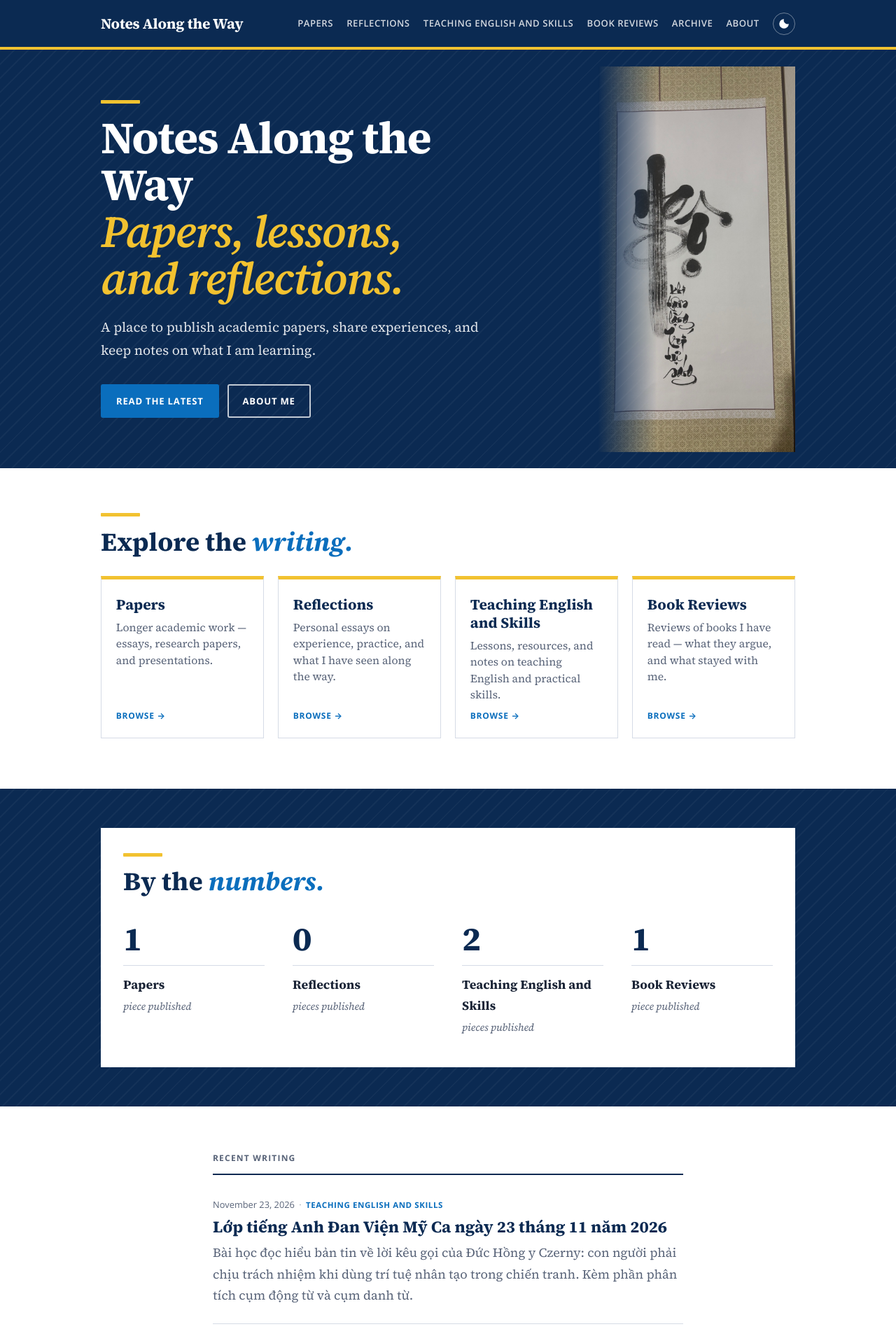
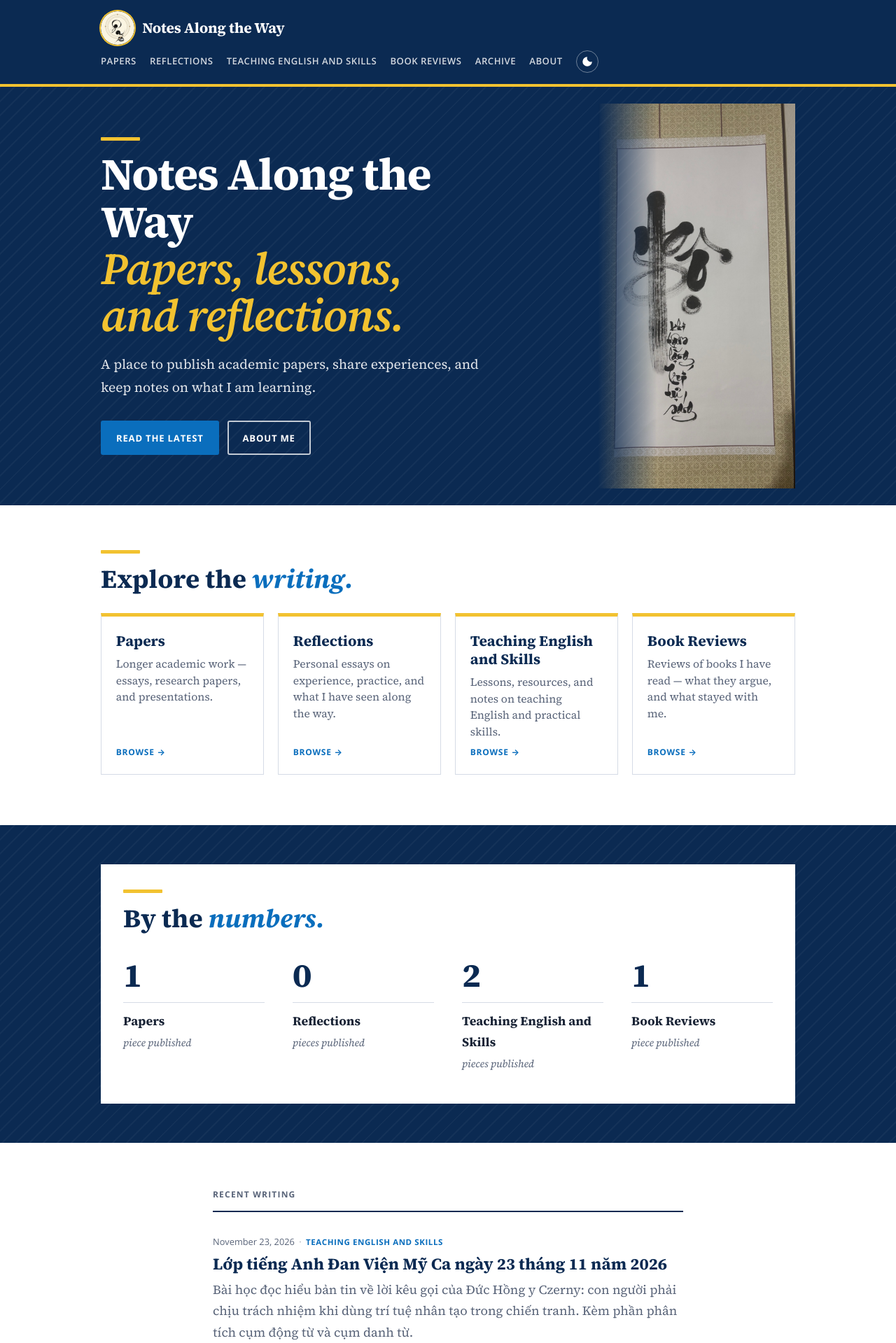
Before and after one commit to nsrpstaff-wq/Jacinto-An-Nguyen, a Jekyll site: the page built from index.html, in a window 1280 px wide. Shown: the top 1919 px of the page at 70% size. Built offline with Jekyll 4.4.1, drawn with Linux system fonts in a browser that asks for light colours.

Commit message:
Add calligraphy logo to header and as browser tab icon
Co-Authored-By: Claude Opus 5.5 <noreply@anthropic.com>

```diff
--- a/_config.yml
+++ b/_config.yml
@@ -5,6 +5,7 @@
 title: Notes Along the Way
 tagline: Papers, reflections, and things I am learning.
 hero_line: Papers, lessons, and reflections.   # gold italic line under the title on the home page
+logo: /assets/images/logo-mark.png   # round badge next to the site title
 hero_image: /assets/images/hero-calligraphy.jpg   # picture in the home page title area (remove the line to hide it)
 hero_image_alt: "Vietnamese calligraphy scroll"
 description: >-
--- a/_includes/head.html
+++ b/_includes/head.html
@@ -5,6 +5,8 @@
 <link rel="preconnect" href="https://fonts.gstatic.com" crossorigin>
 <link href="https://fonts.googleapis.com/css2?family=Source+Serif+4:ital,opsz,wght@0,8..60,400;0,8..60,600;0,8..60,700;1,8..60,400;1,8..60,600;1,8..60,700&family=Open+Sans:wght@400;600;700&display=swap" rel="stylesheet">
 <link rel="stylesheet" href="{{ '/assets/css/site.css' | relative_url }}">
+<link rel="icon" type="image/png" href="{{ '/assets/images/favicon-64.png' | relative_url }}">
+<link rel="apple-touch-icon" href="{{ '/assets/images/apple-touch-icon.png' | relative_url }}">
 <link rel="alternate" type="application/rss+xml" title="{{ site.title }}" href="{{ '/feed.xml' | relative_url }}">
 <script>
   (function () {
--- a/_includes/header.html
+++ b/_includes/header.html
@@ -1,6 +1,6 @@
 <header class="site-header">
   <div class="wrap header-inner">
-    <a class="brand" href="{{ '/' | relative_url }}">{{ site.title }}</a>
+    <a class="brand" href="{{ '/' | relative_url }}">{% if site.logo %}<img class="brand-logo" src="{{ site.logo | relative_url }}" alt="" width="48" height="48">{% endif %}<span>{{ site.title }}</span></a>
     <nav class="nav" aria-label="Main">
       {% for s in site.sections %}
         <a href="{{ s.url | relative_url }}"{% if page.url == s.url %} aria-current="page"{% endif %}>{{ s.title }}</a>
--- a/assets/css/site.css
+++ b/assets/css/site.css
@@ -103,7 +103,9 @@ img { max-width: 100%; height: auto; }
   display: flex; flex-wrap: wrap; align-items: center; justify-content: space-between;
   gap: .5rem 1.5rem; padding-top: 1rem; padding-bottom: 1rem;
 }
-.brand { font-weight: 700; font-size: 1.3rem; color: #fff; text-decoration: none; letter-spacing: -0.01em; }
+.brand { display: inline-flex; align-items: center; gap: .7rem; font-weight: 700; font-size: 1.3rem; color: #fff; text-decoration: none; letter-spacing: -0.01em; }
+.brand-logo { width: 3rem; height: 3rem; border-radius: 50%; box-shadow: 0 0 0 2px var(--gold); flex: none; }
+@media (max-width: 480px) { .brand-logo { width: 2.5rem; height: 2.5rem; } }
 .nav { display: flex; flex-wrap: wrap; align-items: center; gap: .25rem 1.2rem; font-family: var(--sans); font-size: .82rem; font-weight: 600; letter-spacing: .04em; text-transform: uppercase; }
 .nav a { color: rgba(255,255,255,.82); text-decoration: none; padding: .2rem 0; border-bottom: 2px solid transparent; }
 .nav a:hover { color: #fff; }
```
Also changed, not shown: assets/images/apple-touch-icon.png (added), assets/images/favicon-64.png (added), assets/images/logo-mark.png (added).
